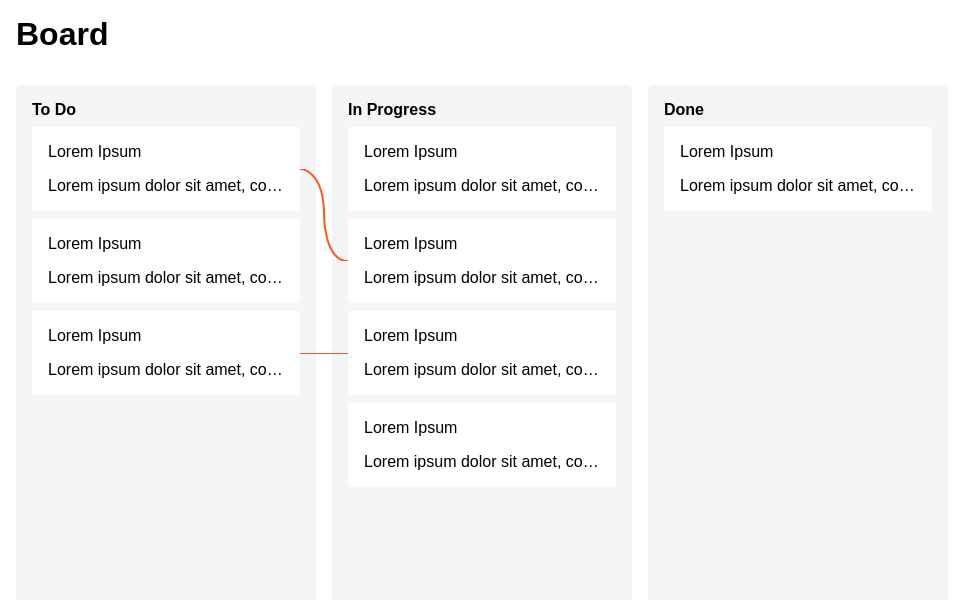
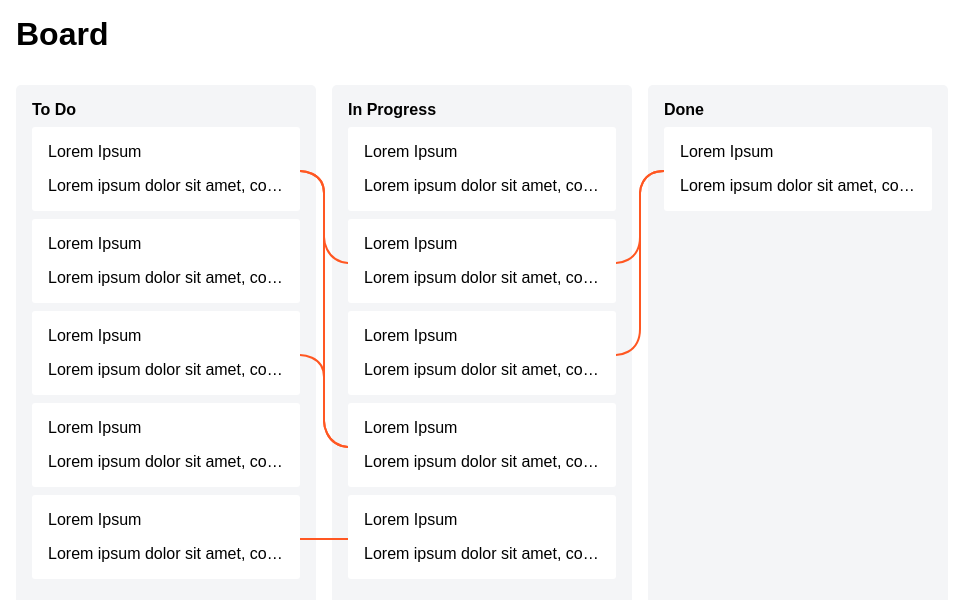
Before and after one commit to MrRefactoring/board-with-connected-tasks, a website: page src/index.html in a window 1280 px wide. Shown: the whole page, without its empty margins (0-958 px from the left). Drawn offline with Linux system fonts and the light colour scheme.

Commit message:
new line drawing methods. vertical line draw fixes

```diff
--- a/src/index.html
+++ b/src/index.html
@@ -25,6 +25,14 @@
         <div class="column__task__header">Lorem Ipsum</div>
         <div class="column__task__description">Lorem ipsum dolor sit amet, consectetur adipiscing elit, sed do eiusmod tempor incididunt ut labore et dolore magna aliqua.</div>
       </div>
+      <div id="todo_4" class="column__task">
+        <div class="column__task__header">Lorem Ipsum</div>
+        <div class="column__task__description">Lorem ipsum dolor sit amet, consectetur adipiscing elit, sed do eiusmod tempor incididunt ut labore et dolore magna aliqua.</div>
+      </div>
+      <div id="todo_5" class="column__task">
+        <div class="column__task__header">Lorem Ipsum</div>
+        <div class="column__task__description">Lorem ipsum dolor sit amet, consectetur adipiscing elit, sed do eiusmod tempor incididunt ut labore et dolore magna aliqua.</div>
+      </div>
     </section>
     <section class="column">
       <div class="column__header">In Progress</div>
@@ -45,6 +53,10 @@
         <div class="column__task__header">Lorem Ipsum</div>
         <div class="column__task__description">Lorem ipsum dolor sit amet, consectetur adipiscing elit, sed do eiusmod tempor incididunt ut labore et dolore magna aliqua.</div>
       </div>
+      <div id="inprogress_5" class="column__task">
+        <div class="column__task__header">Lorem Ipsum</div>
+        <div class="column__task__description">Lorem ipsum dolor sit amet, consectetur adipiscing elit, sed do eiusmod tempor incididunt ut labore et dolore magna aliqua.</div>
+      </div>
     </section>
     <section class="column">
       <div class="column__header">Done</div>
--- a/src/script.js
+++ b/src/script.js
@@ -11,20 +11,36 @@ function drawLine(from, to) {
   const canvas = document.createElement('canvas');
   const ctx = canvas.getContext('2d');
 
+  const lineWidth = 2;
+
   canvas.style.position = 'absolute';
   canvas.style.top = `${Math.min(startPointTop, endPointTop)}px`;
   canvas.style.left = `${Math.min(startPointLeft, endPointLeft)}px`;
   canvas.width = horizontalDistance;
-  canvas.height = verticalDistance || 2;
-  canvas.style.zIndex = '2122';
+  canvas.height = verticalDistance ? verticalDistance + lineWidth + 1 : lineWidth * 2;
 
-  ctx.lineWidth = 2;
+  ctx.lineWidth = lineWidth;
   ctx.lineCap = 'round';
   ctx.lineJoin = 'round';
-  ctx.moveTo(0, 0);
-  ctx.bezierCurveTo(0, 0, horizontalDistance / 2, 0, horizontalDistance / 2, verticalDistance / 2);
-  ctx.bezierCurveTo(horizontalDistance / 2, verticalDistance / 2, horizontalDistance / 2, verticalDistance, horizontalDistance, verticalDistance);
   ctx.strokeStyle = '#ff5722';
+
+  if (!verticalDistance) {
+    ctx.moveTo(0, lineWidth);
+    ctx.lineTo(horizontalDistance, lineWidth);
+  } else {
+    const direction = from.offsetTop < to.offsetTop ? 'down' : 'up';
+
+    if (direction === 'down') {
+      ctx.bezierCurveTo(0, lineWidth, horizontalDistance / 2, lineWidth, horizontalDistance / 2, horizontalDistance /2);
+      ctx.lineTo(horizontalDistance / 2, verticalDistance - horizontalDistance / 2);
+      ctx.bezierCurveTo(horizontalDistance / 2, verticalDistance - horizontalDistance / 2, horizontalDistance / 2, verticalDistance, horizontalDistance, verticalDistance + lineWidth);
+    } else {
+      ctx.bezierCurveTo(0, verticalDistance + lineWidth, horizontalDistance / 2, verticalDistance + lineWidth, horizontalDistance / 2, verticalDistance - horizontalDistance / 2);
+      ctx.lineTo(horizontalDistance / 2, horizontalDistance / 2);
+      ctx.bezierCurveTo(horizontalDistance / 2, horizontalDistance / 2, horizontalDistance / 2, lineWidth, horizontalDistance, lineWidth);
+    }
+  }
+
   ctx.stroke();
 
   document.body.appendChild(canvas);
@@ -43,8 +59,11 @@ function drawLine(from, to) {
 
 const links = [
   { from: 'todo_1', to: 'inprogress_2' },
-  { from: 'todo_3', to: 'inprogress_3' },
-  // { from: 'inprogress_3', to: 'done_1' },
+  { from: 'inprogress_3', to: 'done_1' },
+  { from: 'todo_1', to: 'inprogress_4' },
+  { from: 'todo_3', to: 'inprogress_4' },
+  { from: 'inprogress_2', to: 'done_1' },
+  { from: 'todo_5', to: 'inprogress_5' },
 ];
 
 for (const link of links) {
```
